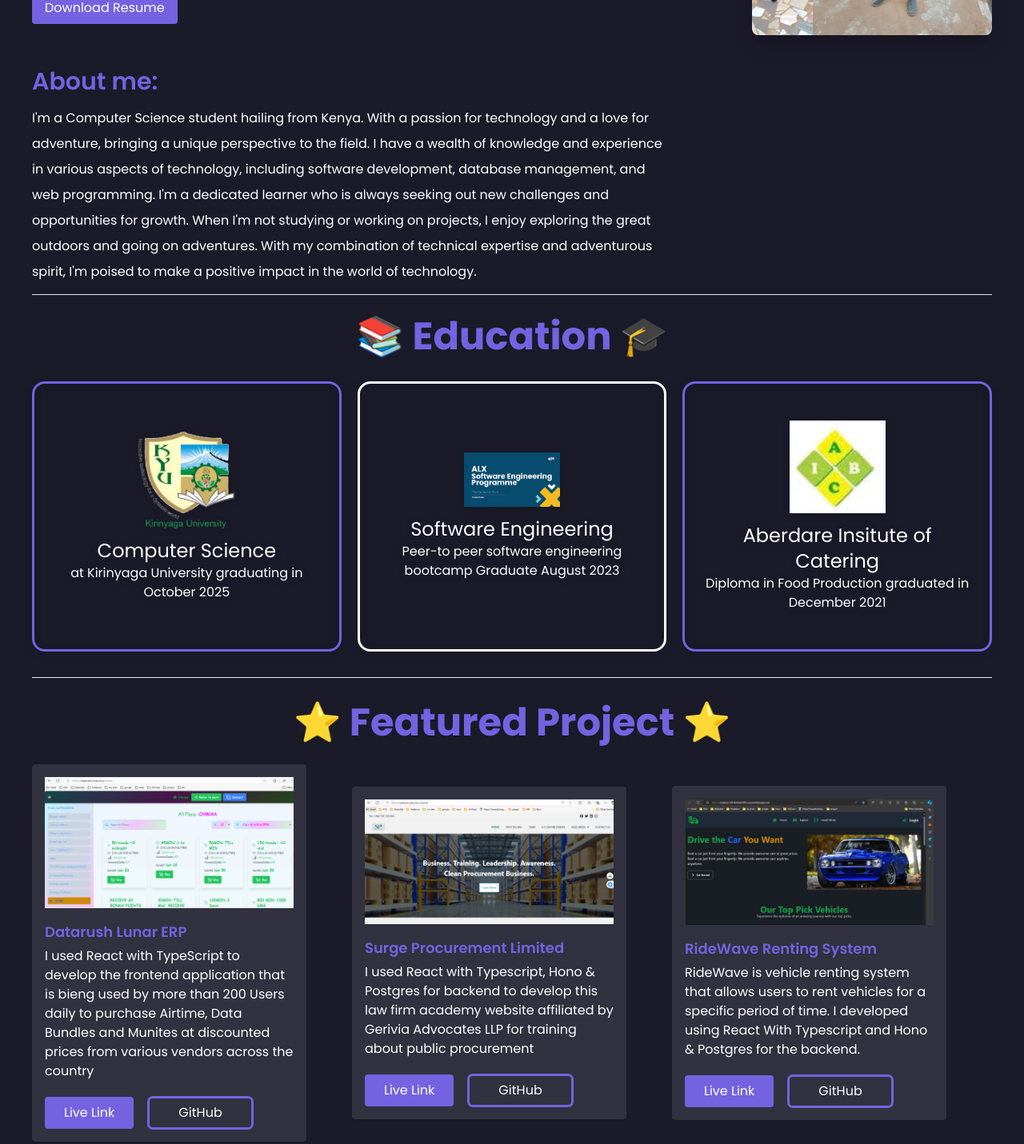
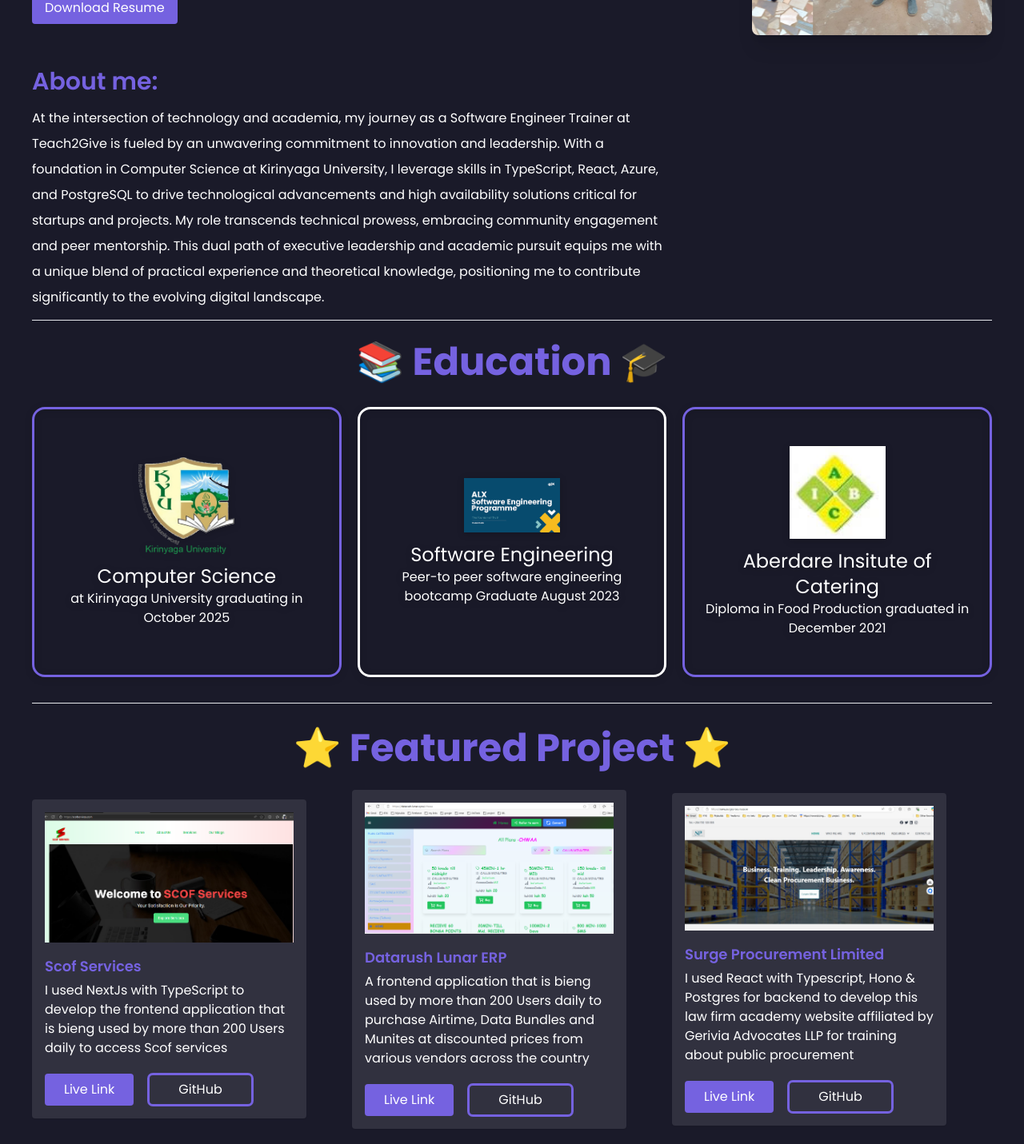
Before and after one commit to deniswachira/my-portifolio, a React (Vite) app: page / in a window 1280 px wide. Shown: the part 360-1791 px from the top of the page at 80% size. Built offline with nearby package versions, Linux system fonts and the light colour scheme.

Commit message:
Implement structural updates and optimizations across multiple modules

```diff
--- a/package.json
+++ b/package.json
@@ -17,6 +17,7 @@
     "match-sorter": "^6.3.1",
     "react": "^18.2.0",
     "react-dom": "^18.2.0",
+    "react-icons": "^5.5.0",
     "react-scroll": "^1.8.9",
     "react-simple-typewriter": "^5.0.1"
   },
--- a/src/components/About.jsx
+++ b/src/components/About.jsx
@@ -13,14 +13,12 @@
     <div className="md:px-10 px-7 sm:-mt-10" id="about">
       <h1 className="text-primary font-semibold text-3xl mt-5">About me:</h1>
       <p className="my-3 text-white md:w-2/3 leading-[2]">
-        I'm a Computer Science student hailing from Kenya. With a passion
-        for technology and a love for adventure,  bringing a unique perspective to
-        the field. I have a wealth of knowledge and experience in various aspects of
-        technology, including software development, database management, and web
-        programming. I'm a dedicated learner who is always seeking out new challenges
-        and opportunities for growth. When I'm not studying or working on projects, I enjoy
-        exploring the great outdoors and going on adventures. With my combination of technical
-        expertise and adventurous spirit, I'm poised to make a positive impact in the world of technology.
+        At the intersection of technology and academia, my journey as a Software Engineer Trainer at Teach2Give is fueled by an unwavering commitment
+        to innovation and leadership. With a foundation in Computer Science at Kirinyaga University, I leverage skills in TypeScript, React, Azure, and
+        PostgreSQL to drive technological advancements and high availability solutions critical for startups and projects.
+
+        My role transcends technical prowess, embracing community engagement and peer mentorship. This dual path of executive leadership and academic pursuit
+        equips me with a unique blend of practical experience and theoretical knowledge, positioning me to contribute significantly to the evolving digital landscape.
       </p>
       <hr />
       <div className="md:flex my-7 items-center justify-center">
--- a/src/components/Experience.jsx
+++ b/src/components/Experience.jsx
@@ -1,49 +1,69 @@
-import React from "react";
+
+import { FaChalkboardTeacher, FaUsers, FaIndustry, } from "react-icons/fa";
+
+const experiences = [
+  {
+    title: "Software Development Technical Trainer",
+    company: "Teach2Give",
+    icon: <FaChalkboardTeacher className="text-4xl text-orange-400 mb-2" />,
+    color: "border-orange-400",
+    date: "May 2024 – Present",
+    description:
+      "As a Software Development Technical Trainer at Teach2Give, I focus on equipping students with the knowledge and skills necessary to succeed in the tech world. My responsibilities include delivering practical instruction and offering hands-on guidance to help learners grasp key concepts in software development.",
+  },
+  {
+    title: "Software Engineering Industrial Attachee",
+    company: "Teach2Give",
+    icon: <FaIndustry className="text-4xl text-red-400 mb-2" />,
+    color: "border-red-400",
+    date: "May 2024 – July 2024",
+    description:
+      "Participated in an intensive, hands-on software engineering training program focused on modern web development technologies and practices. Engaged in collaborative projects, demonstrating strong teamwork and problem-solving abilities.",
+  },
+  {
+    title: "Community Co-Lead",
+    company: "Kenya Data Platform User Group",
+    icon: <FaUsers className="text-4xl text-yellow-400 mb-2" />,
+    color: "border-yellow-400",
+    date: "October 2022 – Present",
+    description:
+      "I help drive learning and engagement around data and AI technologies. Our focus lies in Data Platforms, while also exploring Developer Technologies infused with AI advancements. I actively contribute to organizing events, sharing insights, and creating technical course content tailored for our growing audience.",
+  },
+  // {
+  //   title: "Software Engineering Industrial Attachee",
+  //   company: "Mungania Tea Factory Limited",
+  //   icon: <FaLeaf className="text-4xl text-green-300 mb-2" />,
+  //   color: "border-green-300",
+  //   date: "July 2022 – August 2022",
+  //   description:
+  //     "Worked in the office to help build and maintain Mungania’s server systems. Main responsibilities included building and optimizing SQL DB aggregation pipelines for specific queries.",
+  // },
+];
 
 const Experience = () => {
-
   return (
     <div className="md:px-10 px-7 my-8" id="experience">
       <hr />
-      <div className="md:flex my-7 items-center justify-center ">
-        <div className="text-primary text-5xl font-bold items-center ">🧑‍💻 Experience 🧑‍💻</div>
+      <div className="md:flex my-7 items-center justify-center">
+        <div className="text-primary text-5xl font-bold items-center text-center">
+          🧑‍💻 Experience 🧑‍💻
+        </div>
       </div>
-      <div className="container items-center justify-center flex sm: flex-row flex-wrap ">
-        <div className=" w-96 bg-neutral text-neutral-content mr-5 my-5">
-          <div className=" items-center text-center">
-            <h2 className="text-red-500 font-semibold text-2xl">Software Engineering Industrial Attachee  at Teach2Give</h2>
-            <p className="text-white my-4 italic">Participated in an intensive, hands-on software engineering training program focused on modern web development technologies and practices. Engaged in collaborative projects, demonstrating strong teamwork and problem-solving abilities.</p>
-            <div className=" justify-end my-4 ">
-              <button className="shadow-lg  py-1.5 px-9 rounded border-none ml-5 text-blue-300 ">
-                May 2024 – update
-              </button>
-            </div>
+      <div className="flex flex-wrap gap-8 justify-center">
+        {experiences.map((exp, idx) => (
+          <div
+            key={idx}
+            className={`w-80 bg-neutral text-neutral-content rounded-xl shadow-xl border-t-4 ${exp.color} transition-transform hover:-translate-y-2 hover:shadow-2xl duration-300 flex flex-col items-center p-6`}
+          >
+            {exp.icon}
+            <h2 className="font-semibold text-xl mt-2 mb-1 text-orange-500">{exp.title}</h2>
+            <h3 className="text-blue-300 font-medium mb-2 uppercase">{exp.company}</h3>
+            <p className="text-white text-sm italic mb-4">{exp.description}</p>
+            <span className="bg-blue-900/30 text-blue-200 px-4 py-1 rounded-full text-xs font-semibold">
+              {exp.date}
+            </span>
           </div>
-        </div>
-        <div className=" w-96 bg-neutral text-neutral-content mr-5 my-5">
-          <div className=" items-center text-center">
-            <h2 className="text-yellow-500 font-semibold text-2xl">Co-Founder/Software Engineer Udhamini Scholarships System</h2>
-            <p className="text-white my-4 italic">Udhamini Scholarships application is a platform that lets all students get access to a centralized repository of scholarships and apply for them. Main responsibilities include adding new features and
-              optimizing Mongo DB aggregation pipelines for  queries.</p>
-            <div className=" justify-end my-4 ">
-              <button className="shadow-lg  py-1.5 px-9 rounded border-none ml-5 text-blue-300 ">
-                October 2022 – update
-              </button>
-            </div>
-          </div>
-        </div>
-        <div className=" w-96 bg-neutral text-neutral-content ml-5 my-5">
-          <div className=" items-center text-center">
-            <h2 className="text-green-300  font-semibold text-2xl">Software Engineering Industrial Attachee at Mungania Tea Factory Limited</h2>
-            <p className="text-white my-2 italic">Working in the office to help build and maintain Mungania’s server systems. Main responsibilities include building and
-              optimizing SQL DB aggregation pipelines for specific queries.</p>
-            <div className=" justify-end my-4">
-              <button className="shadow-lg text-blue-300  py-1.5 px-9 rounded border-none ml-5 ">
-                July 2022 – August 2022
-              </button>
-            </div>
-          </div>
-        </div>
+        ))}
       </div>
     </div>
   );
--- a/src/components/Footer.jsx
+++ b/src/components/Footer.jsx
@@ -11,7 +11,8 @@
       <div className="md:px-10 px-3 mt-15">
         <div className="text-white opacity-50 flex flex-col md:flex-row justify-between items-center my-5">
           <p>@ Copyright {date.getFullYear()} | Denis Wachira</p>
-          <p className="hidden sm:block">Fullstack Developer</p>
+          <p className="hidden sm:block text-orange-400">Trainer</p>
+          <p className="hidden sm:block text-blue-500">Fullstack Developer</p>
           <p className="hidden sm:block">Azure AI Engineer & Data Scientist</p>
           <p className="hidden sm:block">Designed by <a className="text-primary" href="https://www.linkedin.com/in/denis-wachira/" target="_blank" rel="noreferrer">
             @deniswachira
--- a/src/components/Home.jsx
+++ b/src/components/Home.jsx
@@ -30,12 +30,13 @@
                         />
                     </h1>
                     <div className='md:w-96 flex'>
+                        <p className='text-orange-400'>Technical Trainer,</p>
                         <p className='text-yellow-400'>Fullstack Developer,</p>
                         <p className='text-blue-400'>Azure AI Engineer,</p>
                         <p className='text-red-400'>Azure Data Scientist.</p>
                     </div>
                     <div className='mt-5'>
-                        <a href="https://drive.google.com/file/d/1zmdrR1BeW4EskxlhBifD1ap3CoDCB70g/view?usp=sharing">
+                        <a href="https://drive.google.com/file/d/1UDcN79UwFY0gA6bWAC0cnXpOmz8pjmpN/view?usp=sharing">
                             <button className='btn transition-all duration-500 shadow-sm bg-primary py-2 px-4 rounded text-white hover:bg-white hover:text-primary'>
                                 Download Resume
                             </button>
--- a/src/components/Projects.jsx
+++ b/src/components/Projects.jsx
@@ -10,13 +10,22 @@
 import datavista from '../assets/projects/datavista.png';
 import surge from '../assets/projects/surge.jpg'
 import datarush from '../assets/projects/datarush.png'
+import scof from "../assets/projects/scof.png"
 
 const Projects = () => {
   const projects = [
+     {
+      title: "Scof Services",
+      description:
+        "I used NextJs with TypeScript to develop the frontend application that is bieng used by more than 200 Users daily to access Scof services",
+      photo: scof,
+      link: "https://scofservices.com/",
+      github: "https://scofservices.com/",
+    },
     {
       title: "Datarush Lunar ERP",
       description:
-        "I used React with TypeScript to develop the frontend application that is bieng used by more than 200 Users daily to purchase Airtime, Data Bundles and Munites at discounted prices from various vendors across the country",
+        "A frontend application that is bieng used by more than 200 Users daily to purchase Airtime, Data Bundles and Munites at discounted prices from various vendors across the country",
       photo: datarush,
       link: "https://datarush.lunar.cyou/chwaa",
       github: "https://datarush.lunar.cyou/chwaa",
```
Also changed, not shown: src/assets/projects/scof.png (added), 1 other file (tests, documents, lock files or other folders).
